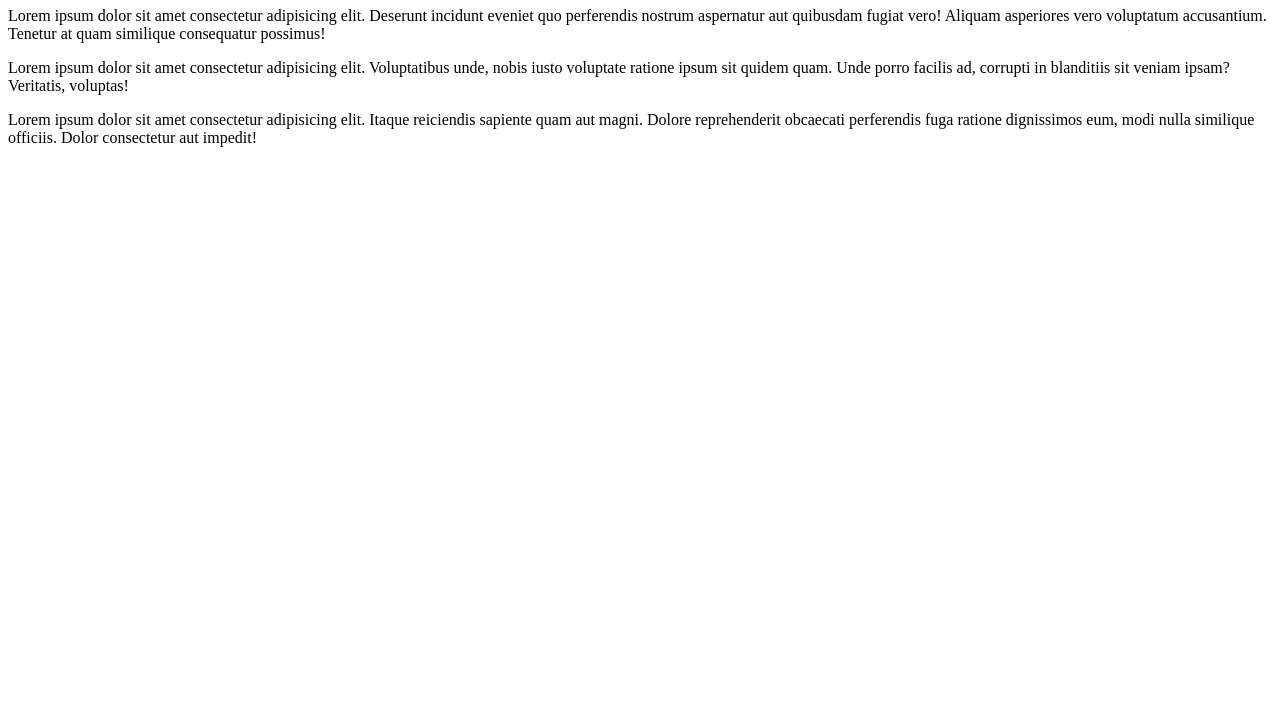
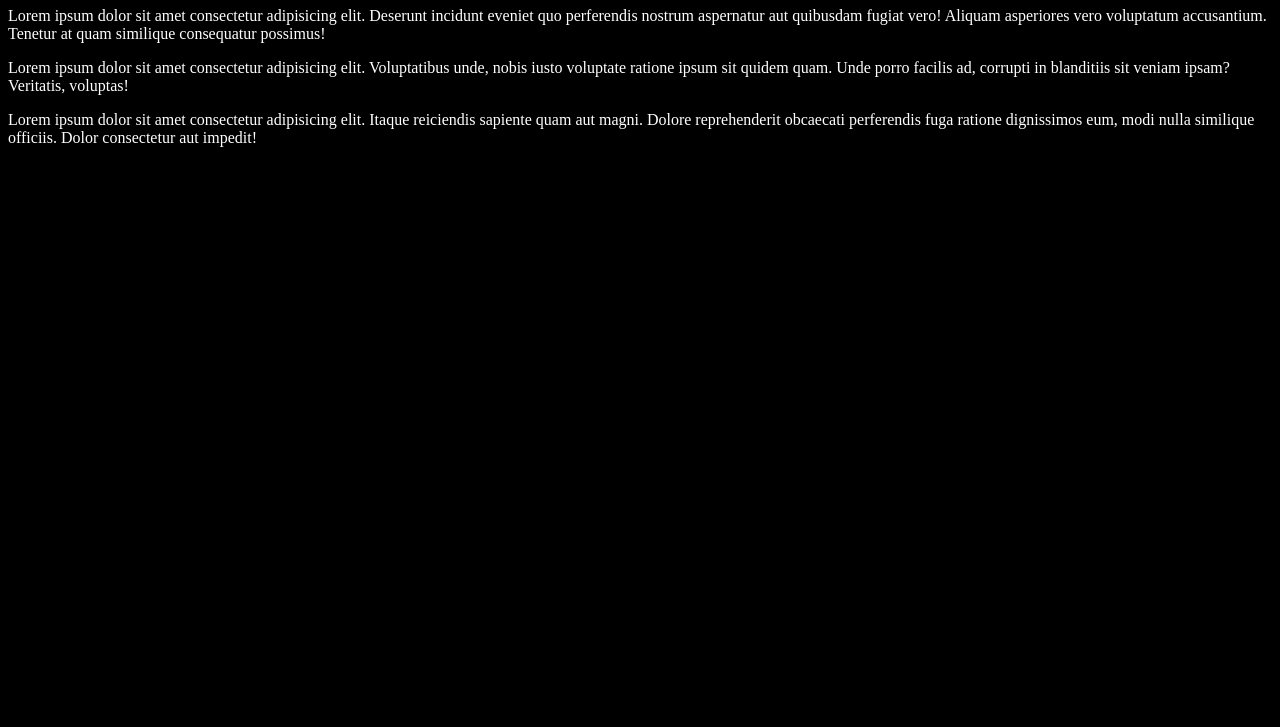
Before and after one commit to touad/git-test, a plain HTML site: page index.html in a window 1280 px wide. Shown: the part 73-800 px from the top of the page. Drawn offline with Linux system fonts and the light colour scheme.

Commit message:
ajout css

```diff
--- a/index.html
+++ b/index.html
@@ -5,6 +5,8 @@
     <meta http-equiv="X-UA-Compatible" content="IE=edge">
     <meta name="viewport" content="width=device-width, initial-scale=1.0">
     <title>Document</title>
+
+    <link rel="stylesheet" href="style.css">
 </head>
 <body>
     <h1>hello</h1>
--- /dev/null
+++ b/style.css
@@ -0,0 +1,7 @@
+body {
+    background-color: black;
+}
+
+h1, p {
+    color: white;
+}
```
